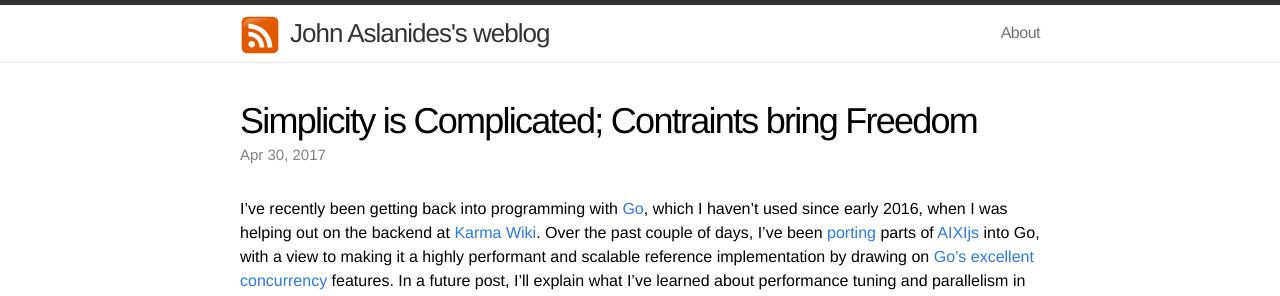
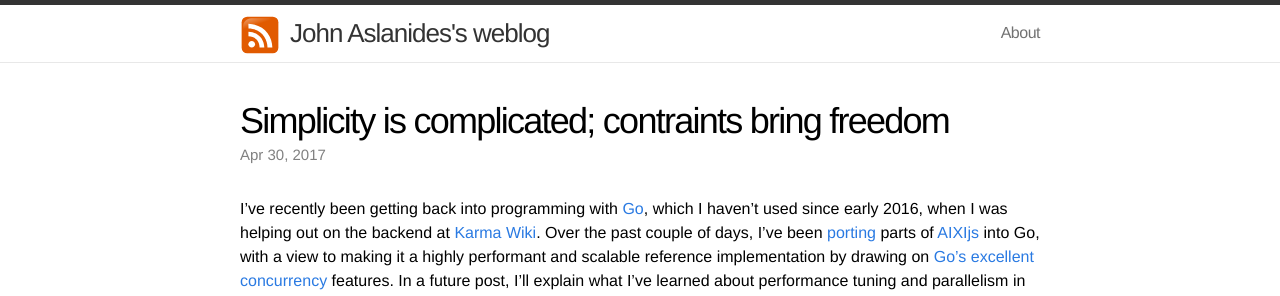
Before and after one commit to aslanides/aslanides.github.io, a Jekyll site: the page built from _posts/2017-04-30-simplicity-constraints.md, in a window 1280 px wide. Shown: the top 296 px of the page. Built offline with Jekyll 4.4.1, drawn with Linux system fonts in a browser that asks for light colours.

```diff
--- a/_posts/2017-04-30-simplicity-constraints.md
+++ b/_posts/2017-04-30-simplicity-constraints.md
@@ -1,6 +1,6 @@
 ---
 layout: post
-title:  "Simplicity is Complicated; Contraints bring Freedom"
+title:  "Simplicity is complicated; contraints bring freedom"
 date:   2017-04-30 13:37:00 +1100
 categories: general
 excerpt: 'Ruminations on Pike, Strunk, and White.'
```
